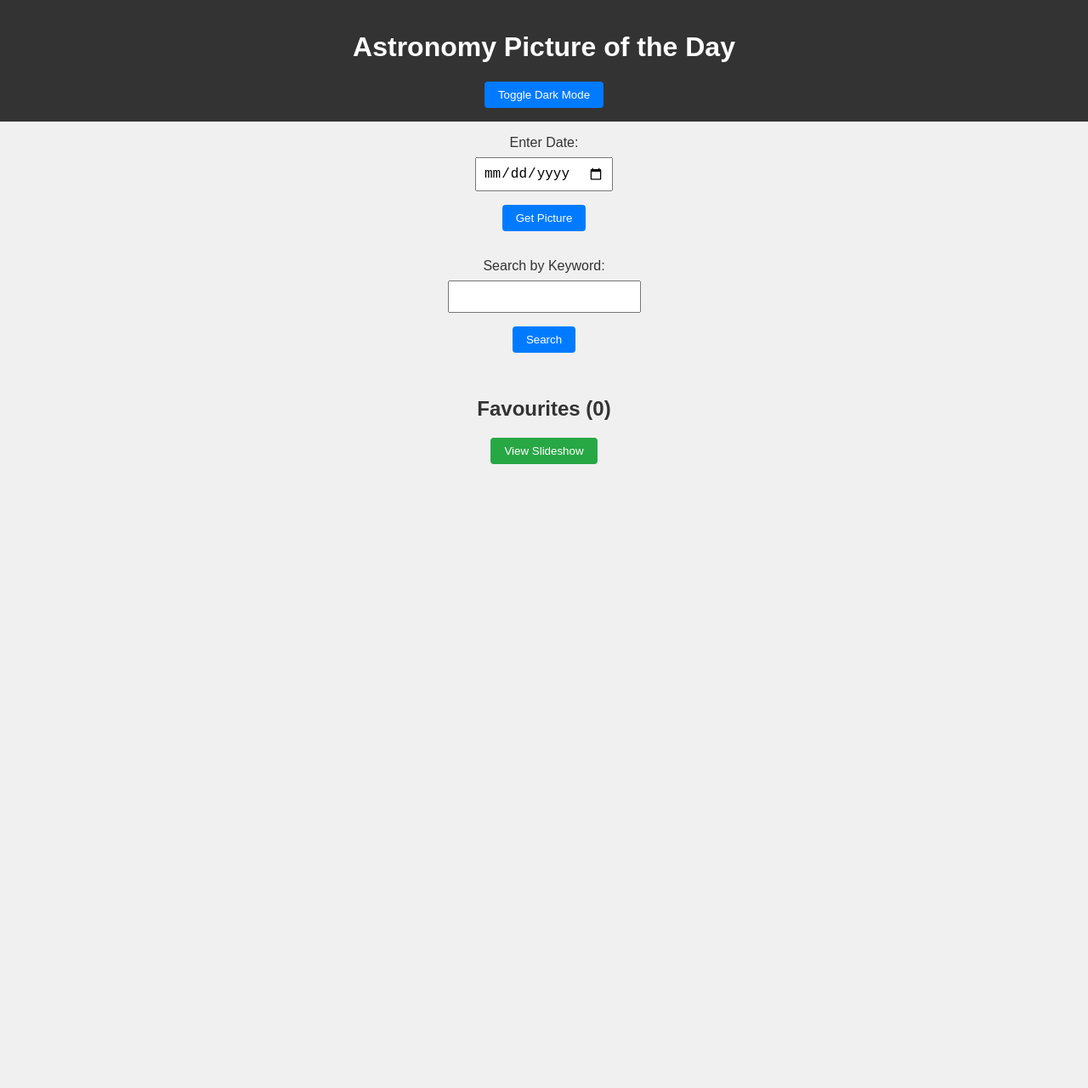
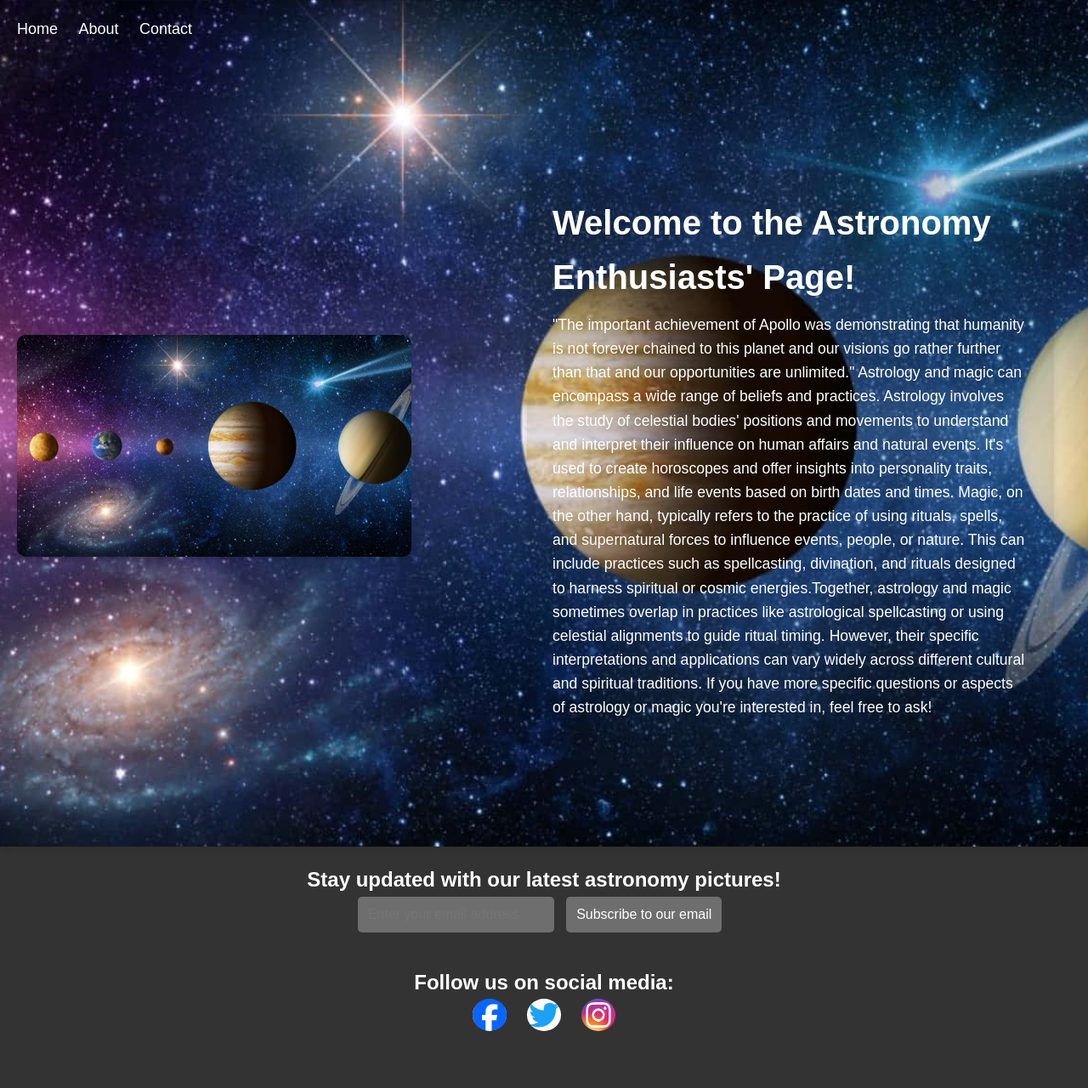
Before and after one commit to arsshpreetkaur/mtm6302-Capstone-Arshpreet-kaur, a plain HTML site: page index.html in a window 1280 px wide. Shown: the whole page at 85% size. Before the commit the page ends 800 px from the top, so only its background shows below. Drawn offline with Linux system fonts and the light colour scheme.

Commit message:
Add files via upload

```diff
--- a/index.html
+++ b/index.html
@@ -3,33 +3,52 @@
 <head>
     <meta charset="UTF-8">
     <meta name="viewport" content="width=device-width, initial-scale=1.0">
-    <title>"Astronomy Picture of the Day"</title>
+    <title>Astronomy Magic</title>
     <link rel="stylesheet" href="style.css">
-    <link rel="stylesheet" href="https://cdnjs.cloudflare.com/ajax/libs/font-awesome/6.0.0-beta3/css/all.min.css">
 </head>
 <body>
     <header>
-        <h1>Astronomy Picture of the Day</h1>
-        <button id="dark-mode-toggle">Toggle Dark Mode</button>
+        <nav class="top-navigation">
+            <ul>
+                <li><a href="#">Home</a></li>
+                <li><a href="#">About</a></li>
+                <li><a href="#">Contact </a></li>
+            </ul>
+        </nav>
+        <div class="header-content">
+            <div class="header-left">
+                <img src="astro.jpg" alt="Left Image" class="left-image">
+            </div>
+            <div class="header-text">
+                <h1>Welcome to the Astronomy Enthusiasts' Page!</h1>
+                <p>"The important achievement of Apollo was demonstrating that humanity is not forever chained to this planet and our visions go rather further than that and our opportunities are unlimited."
+                    Astrology and magic can encompass a wide range of beliefs and practices. Astrology involves the study of celestial bodies' positions and movements to understand and interpret their influence on human affairs and natural events. It's used to create horoscopes and offer insights into personality traits, relationships, and life events based on birth dates and times. Magic, on the other hand, typically refers to the practice of using rituals, spells, and supernatural forces to influence events, people, or nature. This can include practices such as spellcasting, divination, and rituals designed to harness spiritual or cosmic energies.Together, astrology and magic sometimes overlap in practices like astrological spellcasting or using celestial alignments to guide ritual timing. However, their specific interpretations and applications can vary widely across different cultural and spiritual traditions. If you have more specific questions or aspects of astrology or magic you're interested in, feel free to ask!</p>
+            </div>
+        </div>
     </header>
+
     <main>
-        <form id="date-form">
-            <label for="date-input">Enter Date:</label>
-            <input type="date" id="date-input" required>
-            <button type="submit">Get Picture</button>
-        </form>
-        <form id="search-form">
-            <label for="keyword-input">Search by Keyword:</label>
-            <input type="text" id="keyword-input" required>
-            <button type="submit">Search</button>
-        </form>
-        <div id="apod-container" class="apod-container"></div>
-        <div id="search-results-container" class="search-results-container"></div>
-        <div id="pagination-container" class="pagination-container"></div>
-        <h2>Favourites <span id="favourites-count"></span></h2>
-        <button id="view-slideshow" class="view-slideshow">View Slideshow</button>
-        <div id="favourites-container" class="favourites-container"></div>
+        <!-- Your main content goes here -->
     </main>
+
+    <footer>
+        <div class="footer-container">
+            <div class="subscribe-container">
+                <h2>Stay updated with our latest astronomy pictures!</h2>
+                <input type="email" placeholder="Enter your email address">
+                <button>Subscribe to our email</button>
+            </div>
+            <div class="social-media-container">
+                <h2>Follow us on social media:</h2>
+                <ul>
+                    <li><a href="#" target="_blank"><img src="face.png" alt="Facebook Icon"></a></li>
+                    <li><a href="#" target="_blank"><img src="twitter.png" alt="Twitter Icon"></a></li>
+                    <li><a href="#" target="_blank"><img src="insta.jpg" alt="Instagram Icon"></a></li>
+                </ul>
+            </div>
+        </div>
+    </footer>
+
     <script src="script.js"></script>
 </body>
 </html>
--- a/style.css
+++ b/style.css
@@ -1,155 +1,163 @@
+* {
+    box-sizing: border-box;
+    margin: 0;
+    padding: 0;
+}
+
 body {
     font-family: Arial, sans-serif;
-    margin: 0;
-    padding: 0;
-    box-sizing: border-box;
+    line-height: 1.6;
     background-color: #f0f0f0;
-    color: #333;
-    transition: background-color 0.3s, color 0.3s;
-}
-
-body.dark-mode {
-    background-color: #333;
-    color: #f0f0f0;
 }
 
 header {
-    background-color: #333;
+    position: relative;
+    background-image: url('astro.jpg');
+    background-size: cover;
+    background-position: center;
+    padding: 100px 20px;
     color: white;
-    padding: 1rem;
+    text-align: center;
+    box-shadow: 0 4px 8px rgba(0, 0, 0, 0.1);
+}
+
+.top-navigation {
+    position: absolute;
+    top: 20px;
+    left: 20px;
+}
+
+.top-navigation ul {
+    list-style-type: none;
+}
+
+.top-navigation ul li {
+    display: inline-block;
+    margin-right: 20px;
+}
+
+.top-navigation ul li a {
+    color: white;
+    text-decoration: none;
+    font-size: 18px;
+    transition: color 0.3s ease;
+}
+
+.top-navigation ul li a:hover {
+    color: #ffd700;
+}
+
+.header-content {
+    display: flex;
+    flex-direction: column;
+    align-items: center;
+    justify-content: center;
+    margin-top: 80px;
     text-align: center;
 }
 
-header button {
-    padding: 0.5rem 1rem;
-    background-color: #007BFF;
-    color: white;
-    border: none;
-    border-radius: 4px;
-    cursor: pointer;
+.header-left {
+    margin-bottom: 20px;
 }
 
-header button:hover {
-    background-color: #0056b3;
+.left-image {
+    width: 80%;
+    max-width: 80%;
+    border-radius: 10px;
+    box-shadow: 0 4px 8px rgba(0, 0, 0, 0.1);
 }
 
-main {
-    padding: 1rem;
+.header-text {
+    max-width: 600px;
+    margin: 20px auto;
+    padding: 20px;
+    background-color: rgba(0, 0, 0, 0.1);
+    border-radius: 5px;
+    box-shadow: 0 4px 8px rgba(0, 0, 0, 0.1);
+}
+
+.header-text h1 {
+    font-size: 2.5rem;
+    margin-bottom: 10px;
+}
+
+.header-text p {
+    font-size: 1.1rem;
+}
+
+footer {
+    background-color: #333;
+    color: white;
+    padding: 20px;
+    text-align: center;
+    clear: both;
+    box-shadow: 0 -4px 8px rgba(0, 0, 0, 0.1);
+}
+
+.footer-container {
     display: flex;
     flex-direction: column;
     align-items: center;
 }
 
-form {
-    margin-bottom: 2rem;
-    display: flex;
-    flex-direction: column;
-    align-items: center;
+.subscribe-container,
+.social-media-container {
+    margin-bottom: 40px;
+    text-align: center;
 }
 
-form label {
-    margin-bottom: 0.5rem;
+.subscribe-container input[type="email"],
+.subscribe-container button {
+    padding: 12px;
+    font-size: 16px;
+    border: none;
+    margin-right: 10px;
+    width: auto;
+    background-color: rgba(245, 243, 243, 0.3);
+    color: white;
+    border-radius: 5px;
+    cursor: pointer;
+    transition: background-color 0.3s ease;
 }
 
-form input {
-    margin-bottom: 1rem;
-    padding: 0.5rem;
-    font-size: 1rem;
+.subscribe-container button:hover {
+    background-color: rgba(255, 255, 255, 0.5);
 }
 
-form button {
-    padding: 0.5rem 1rem;
-    background-color: #007BFF;
-    color: white;
-    border: none;
-    border-radius: 4px;
-    cursor: pointer;
+.social-media-container ul {
+    list-style-type: none;
+    padding: 0;
 }
 
-form button:hover {
-    background-color: #0056b3;
+.social-media-container ul li {
+    display: inline-block;
+    margin: 0 10px;
 }
 
-.apod-container, .favourites-container, .search-results-container, .pagination-container {
-    display: flex;
-    flex-direction: column;
-    align-items: center;
+.social-media-container ul li a img {
+    width: 40px;
+    border-radius: 50%;
+    transition: transform 0.3s ease;
 }
 
-.apod-card, .favourite-card, .search-result-card {
-    background-color: white;
-    border: 1px solid #ddd;
-    border-radius: 8px;
-    padding: 1rem;
-    margin: 1rem;
-    text-align: center;
-    width: 300px;
-    transition: background-color 0.3s, color 0.3s;
+.social-media-container ul li a img:hover {
+    transform: scale(1.2);
 }
 
-body.dark-mode .apod-card,
-body.dark-mode .favourite-card,
-body.dark-mode .search-result-card {
-    background-color: #444;
-    color: #f0f0f0;
-    border-color: #555;
-}
+@media (min-width: 768px) {
+    .header-content {
+        flex-direction: row;
+        text-align: left;
+    }
 
-.apod-card img, .favourite-card img, .search-result-card img {
-    width: 100%;
-    border-radius: 8px;
-    cursor: pointer;
-}
+    .header-text,
+    .header-left {
+        flex: 1;
+        max-width: 50%;
+    }
 
-.apod-card iframe, .favourite-card iframe, .search-result-card iframe {
-    width: 100%;
-    border-radius: 8px;
-}
-
-button.remove-favourite {
-    margin-top: 0.5rem;
-    padding: 0.5rem 1rem;
-    background-color: #FF0000;
-    color: white;
-    border: none;
-    border-radius: 4px;
-    cursor: pointer;
-}
-
-button.remove-favourite:hover {
-    background-color: #cc0000;
-}
-
-button.share-apod {
-    margin-top: 0.5rem;
-    padding: 0.5rem 1rem;
-    background-color: #00aced;
-    color: white;
-    border: none;
-    border-radius: 4px;
-    cursor: pointer;
-}
-
-button.share-apod:hover {
-    background-color: #0084b4;
-}
-
-.view-slideshow {
-    margin-bottom: 2rem;
-    padding: 0.5rem 1rem;
-    background-color: #28a745;
-    color: white;
-    border: none;
-    border-radius: 4px;
-    cursor: pointer;
-}
-
-.view-slideshow:hover {
-    background-color: #218838;
-}
-
-@media (max-width: 600px) {
-    .apod-card, .favourite-card, .search-result-card {
-        width: 100%;
+    .header-text {
+        margin: 20px;
+        padding: 30px;
     }
 }
```
Also changed, not shown: astro.jpg (added), face.png (added), insta.jpg (added), twitter.png (added).
